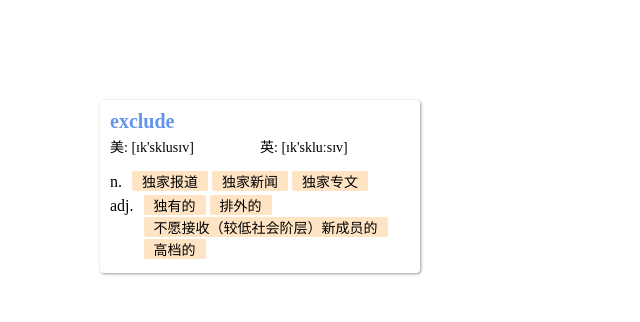
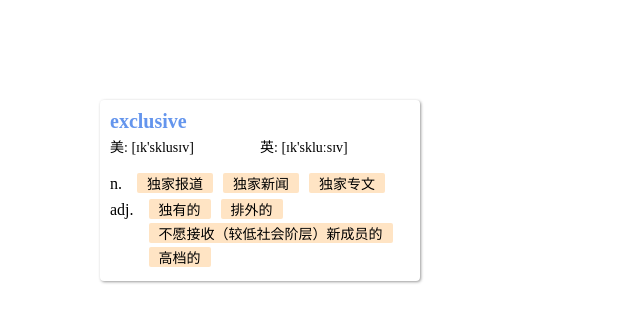
Before and after one commit to liu75675231/translate-client, a website: page popup.html in a window 1280 px wide. Shown: the whole page, without its empty margins (0-640 px from the left). Drawn offline with Linux system fonts and the light colour scheme.

Commit message:
吧弹出框的html模板与数据分离出来

```diff
--- a/popup.html
+++ b/popup.html
@@ -43,41 +43,46 @@
       .tw-popup .tw-popup-meaning-word {
         display: inline-block;
         font-size: 14px;
-        padding-left: 10px;
-        padding-right: 10px;
+        padding: 0 10px;
+        margin: 2px 5px;
         background-color: bisque;
         border-radius: 2px;
-        margin-bottom: 2px;
         cursor: pointer;
       }
     </style>
 </head>
 <body>
+</body>
+</html>
+<script>
+  const data = {"title":"exclusive","pronList":["美:&nbsp;[ɪk'sklusɪv] ","英:&nbsp;[ɪk'skluːsɪv] "],"meaningList":[{"type":"n.","wordList":["独家报道","独家新闻","独家专文"]},{"type":"adj.","wordList":["独有的","排外的","不愿接收（较低社会阶层）新成员的","高档的"]}]};
+  const pornStrList = [];
+  data.pronList.forEach(function (elem) {
+    pornStrList.push(`<div class="tw-popup-pron-item">${ elem }</div>`);
+  });
+
+  const meaningStrList = [];
+  data.meaningList.forEach(function (meaning) {
+    const wordStrList = [];
+    meaning.wordList.forEach(function (word) {
+      wordStrList.push(`<div class="tw-popup-meaning-word">${ word }</div>`);
+    });
+    meaningStrList.push(`
+      <div class="tw-popup-meaning-item">
+        <div class="tw-popup-meaning-type">${ meaning.type }</div>
+        <div class="tw-popup-meaning-word-list">${ wordStrList.join('') }</div>
+      </div>
+    `);
+  });
+  let template = `
   <div class="tw-popup">
-    <div class="tw-popup-title">exclude</div>
-    <div class="tw-popup-pron-list">
-      <div class="tw-popup-pron-item">美:&nbsp;[ɪk'sklusɪv]</div>
-      <div class="tw-popup-pron-item">英:&nbsp;[ɪk'skluːsɪv] </div class="tw-popup-pron-item">
-    </div>
+    <div class="tw-popup-title">${ data.title }</div>
+    <div class="tw-popup-pron-list">${ pornStrList.join('') }</div>
     <div class="tw-popup-meaning-list">
-      <div class="tw-popup-meaning-item">
-        <div class="tw-popup-meaning-type">n.</div>
-        <div class="tw-popup-meaning-word-list">
-          <div class="tw-popup-meaning-word">独家报道</div>
-          <div class="tw-popup-meaning-word">独家新闻</div>
-          <div class="tw-popup-meaning-word">独家专文</div>
-        </div>
-      </div>
-      <div class="tw-popup-meaning-item">
-        <div class="tw-popup-meaning-type">adj.</div>
-        <div class="tw-popup-meaning-word-list">
-          <div class="tw-popup-meaning-word">独有的</div>
-          <div class="tw-popup-meaning-word">排外的</div>
-          <div class="tw-popup-meaning-word">不愿接收（较低社会阶层）新成员的</div>
-          <div class="tw-popup-meaning-word">高档的</div>
-        </div>
-      </div>
+      ${ meaningStrList.join('') }
     </div>
   </div>
-</body>
-</html>
+  `;
+
+  document.body.innerHTML += template;
+</script>
```
